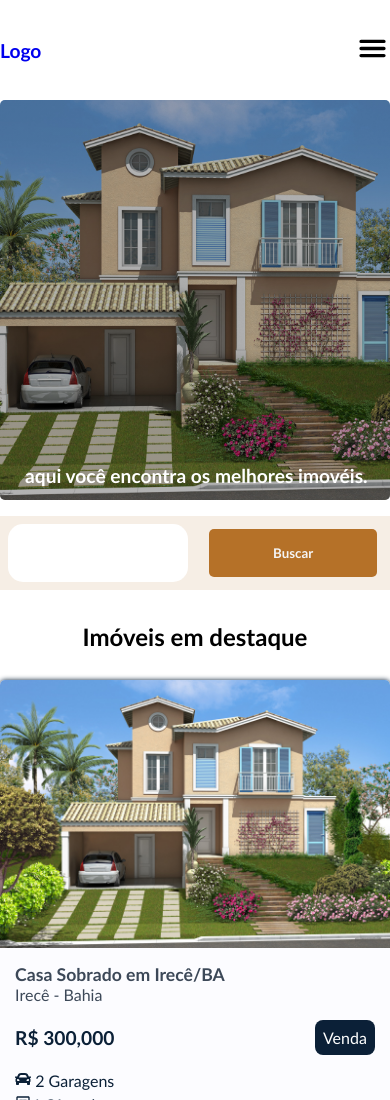
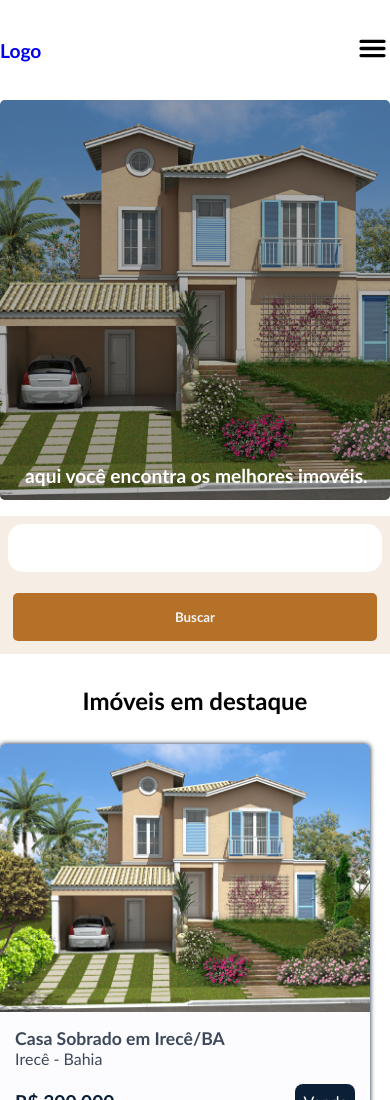
Before and after one commit to leonardofx1/imobiliaria, a Next.js app: page / in a window 390 px wide. Shown: the top 1100 px of the page. Built offline with nearby package versions, Linux system fonts and the light colour scheme.

Commit message:
responsive

```diff
--- a/src/components/Card/style.module.scss
+++ b/src/components/Card/style.module.scss
@@ -35,7 +35,7 @@
     height: 100%;
   }
   @media screen and (max-width:780px) {
-  width: 100%;
+  width: 95%;
 }
 }
 
--- a/src/components/SearchBar/style.module.scss
+++ b/src/components/SearchBar/style.module.scss
@@ -42,7 +42,7 @@
         }
     }
     @media screen and (max-width:780px) {
-        flex-wrap: nowrap;
+        flex-wrap: wrap;
         input, button{
             width: 100%;
         }
```
